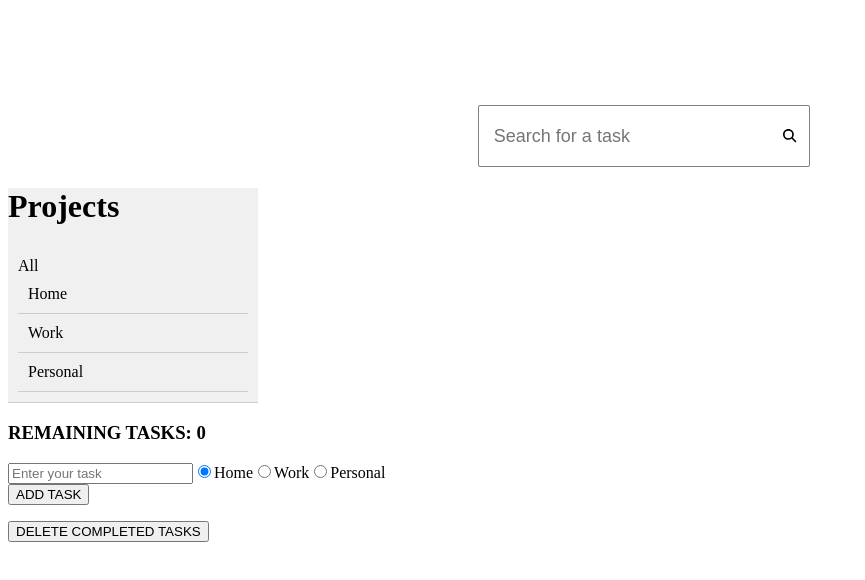
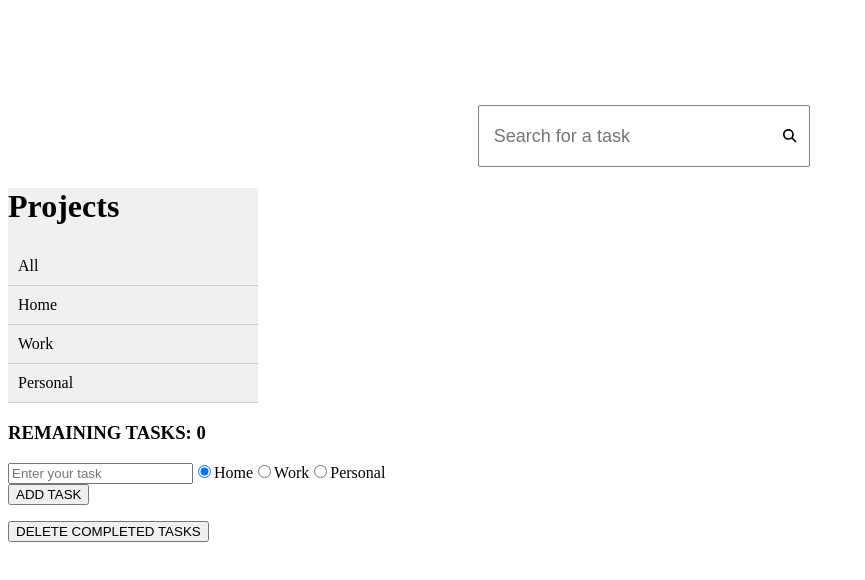
Before and after one commit to moharso/to-do-app, a React (Create React App) app: page / in a window 1280 px wide. Shown: the top 580 px of the page, without its empty margins (0-865 px from the left). Built offline with nearby package versions, Linux system fonts and the light colour scheme.

Commit message:
Project type filter funcionality

```diff
--- a/src/components/MainContent/MainContent.js
+++ b/src/components/MainContent/MainContent.js
@@ -1,13 +1,19 @@
+import React from "react";
+import TodoList from "../TodoList/TodoList";
 import ProjectList from "../ProjectList/ProjectList";
-import TodoList from "../TodoList/TodoList";
 
 import "./MainContent.css";
 
-const MainContent = ({ search }) => {
+const MainContent = ({ search, selectedProject, onProjectClick }) => {
   return (
     <>
-      <ProjectList />
-      <TodoList search={search} />
+      {/* rendering ProjectList with props */}
+      <ProjectList
+        selectedProject={selectedProject}
+        onProjectClick={onProjectClick}
+      />
+      {/* rendering TodoList with props */}
+      <TodoList search={search} selectedProject={selectedProject} />
     </>
   );
 };
--- a/src/components/ProjectList/ProjectList.js
+++ b/src/components/ProjectList/ProjectList.js
@@ -1,19 +1,21 @@
 import React from "react";
 import "./ProjectList.css";
 
-const ProjectList = () => {
+const ProjectList = ({ selectedProject, onProjectClick }) => {
+  const projectTypes = ["All", "Home", "Work", "Personal"];
   return (
     <div className="project-list">
       <h1>Projects</h1>
       <ul className="menu">
-        <li>
-          All
-          <ul>
-            <li>Home</li>
-            <li>Work</li>
-            <li>Personal</li>
-          </ul>
-        </li>
+        {projectTypes.map((projectType) => (
+          <li
+            key={projectType}
+            onClick={() => onProjectClick(projectType)}
+            className={selectedProject === projectType ? "selected" : ""}
+          >
+            {projectType}
+          </li>
+        ))}
       </ul>
     </div>
   );
--- a/src/components/TodoList/TodoList.js
+++ b/src/components/TodoList/TodoList.js
@@ -2,11 +2,10 @@ import { useState, useEffect } from "react";
 import "./TodoList.css";
 import InputForm from "../InputForm/InputForm";
 
-const TodoList = ({ search }) => {
+const TodoList = ({ search, selectedProject }) => {
   const [todos, setTodos] = useState([]);
   const [isComponentLoaded, setIsComponentLoaded] = useState(false);
   const [remainingItems, setRemainingItems] = useState(0);
-  const searchText = search || "";
 
   useEffect(() => {
     const storedTodos = JSON.parse(localStorage.getItem("todos") || "[]");
@@ -28,13 +27,13 @@ const TodoList = ({ search }) => {
   }
 
   //todos array filter
-  const filteredTodos = todos.filter(
-    (todo) =>
-      (todo.input &&
-        todo.input.toLowerCase().includes(searchText.toLowerCase())) ||
-      false
-  );
-
+  const filteredTodos = todos.filter((todo) => {
+    const matchesSearch =
+      !search || todo.input.toLowerCase().includes(search.toLowerCase());
+    const matchesProject =
+      selectedProject === "All" || todo.type === selectedProject;
+    return matchesSearch && matchesProject;
+  });
   return (
     <div>
       <h3>REMAINING TASKS: {remainingItems}</h3>
--- a/src/pages/MainPage.js
+++ b/src/pages/MainPage.js
@@ -5,6 +5,7 @@ import "./MainPage.css";
 
 const MainPage = () => {
   const [search, setSearch] = useState("");
+  const [selectedProject, setSelectedProject] = useState("All");
 
   const handleSearch = (term) => {
     setSearch(term);
@@ -14,7 +15,12 @@ const MainPage = () => {
     <>
       {/* rendering TopBar with props */}
       <TopBar placeholder="Search for a task" onSearch={handleSearch} />
-      <MainContent search={search} />
+      {/* passing selected project and handler to MainContent */}
+      <MainContent
+        search={search}
+        selectedProject={selectedProject}
+        onProjectClick={setSelectedProject}
+      />
     </>
   );
 };
```
